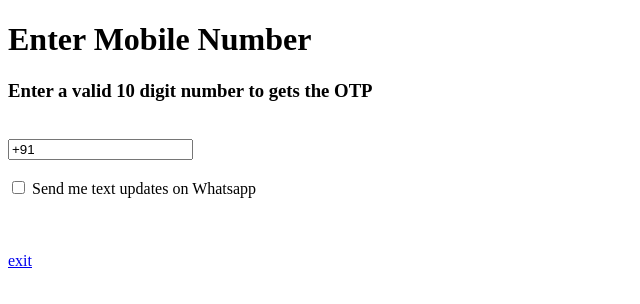
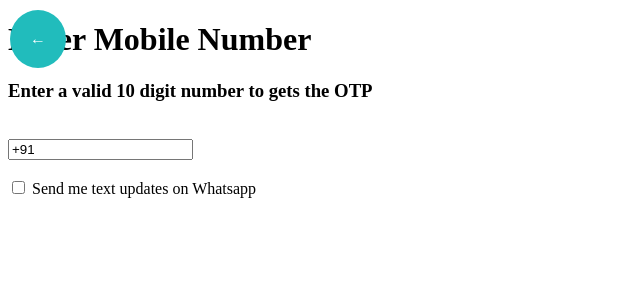
Before and after one commit to shweta-ahlawat/project, a plain HTML site: page book app.html in a window 1280 px wide. Shown: the whole page, without its empty margins (0-640 px from the left). Drawn offline with Linux system fonts and the light colour scheme.

Commit message:
Update book app.html

```diff
--- a/book app.html
+++ b/book app.html
@@ -18,6 +18,7 @@
     <br>
     <br>
     <br>
-    <a href="index.html">exit</a>
+     <a href="index.html" style="padding: 20px; border-radius: 50%; text-decoration: none; color: white; background-color: rgb(33, 188, 188); position: fixed; top: 10px; left: 10px;">←</a>
 </body>
+
 </html>
```
